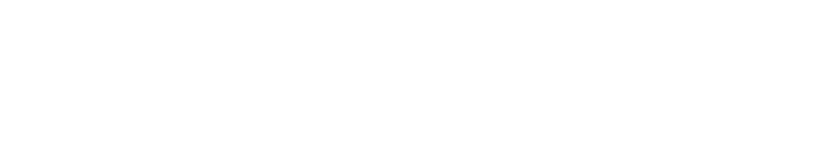
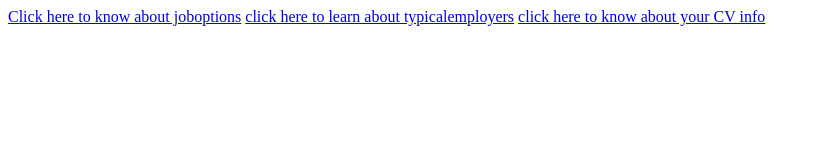
Before and after one commit to sarvani02/intro, a plain HTML site: page nextpage.html in a window 1280 px wide. Shown: the whole page, without its empty margins (0-820 px from the left). Drawn offline with Linux system fonts and the light colour scheme.

Commit message:
added some more files

```diff
--- a/nextpage.html
+++ b/nextpage.html
@@ -5,6 +5,8 @@
         </title>
         </head>
         <body>
-            <a
+            <a href="joboptions.html">Click here to know about joboptions</a>
+            <a href="typicalemployers.html">click here to learn about typicalemployers</a>
+            <a href="skillsforyourCV">click here to know about your CV info</a>
         </body>
 </html>
```
